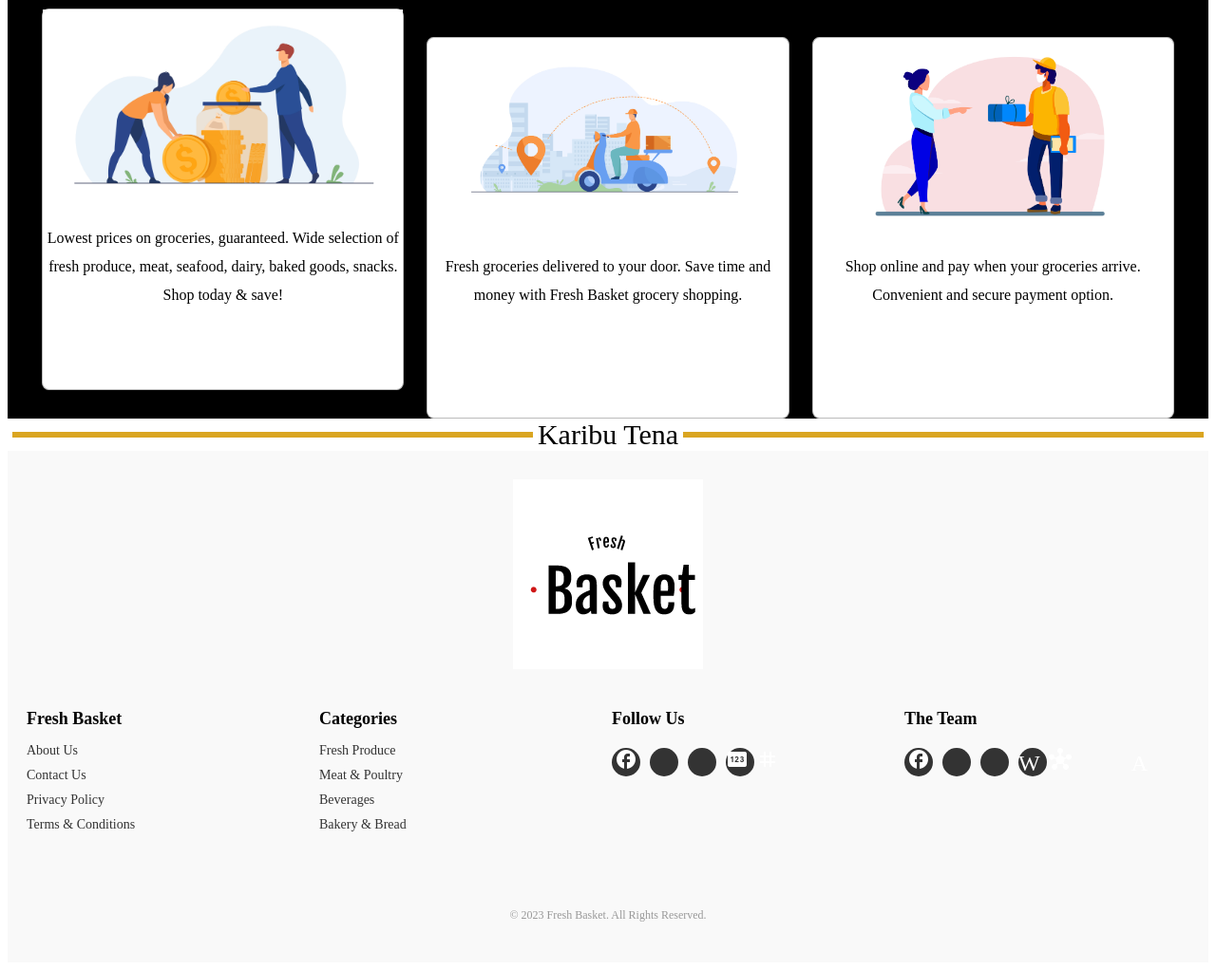
After one commit to theotsori/FreshBasket, a Flask app: page / in a window 1280 px wide. The commit adds this page. Shown: the part 609-1631 px from the top of the page at 95% size. Run offline with Flask 3, Linux system fonts and the light colour scheme.

Commit message:
added more interactivity

```diff
--- /dev/null
+++ b/web_dynamic/templates/index.html
@@ -0,0 +1,124 @@
+<!DOCTYPE html>
+<html lang="en">
+<head>
+    <meta charset="UTF-8">
+    <meta http-equiv="X-UA-Compatible" content="IE=edge">
+    <meta name="viewport" content="width=device-width, initial-scale=1.0">
+    <link rel="stylesheet" type="text/css" href="{{ url_for('static', filename='styles/header.css') }}">
+    <link rel="stylesheet" type="text/css" href="{{ url_for('static', filename='styles/common.css') }}">
+    <link rel="stylesheet" type="text/css" href="{{ url_for('static', filename='styles/footer.css') }}">
+    <link rel="stylesheet" href="https://fonts.googleapis.com/icon?family=Material+Icons">
+    <script src="https://code.jquery.com/jquery-3.6.0.min.js"></script>
+    <script src="{{ url_for('static', filename='scripts/footer.js') }}"></script>
+    <script src="{{ url_for('static', filename='scripts/header.js') }}"></script>
+    <script src="{{ url_for('static', filename='scripts/imageSlider.js') }}"></script>
+    <title>Fresh Basket</title>
+</head>
+<body>
+    <header class="header">
+      <div class="container">
+        <div class="logo">
+          <a href="{{ url_for('home') }}"><img src="{{ url_for('static', filename='images/logo.png') }}" alt="Logo"></a>
+        </div>
+        <div class="menu-toggle">
+          <i class="material-icons">menu</i>
+        </div>
+        <nav class="show-menu">
+          <ul>
+            <li><a href="{{ url_for('home') }}">Home</a></li>
+            <li><a href="{{ url_for('products') }}">Shop</a></li>
+            <li><a href="#">Recipes</a></li>
+            <li><a href="#">Videos</a></li>
+            <li>
+              <form>
+                <input type="search" placeholder="Search the grocery shop...">
+                <button type="submit"><i class="material-icons">search</i></button>
+              </form>
+            </li>
+          </ul>
+        </nav>
+        <div class="user">
+          <div class="sign-in" class="material-icons">
+            <a href="{{ url_for('signin')}}">Sign In</a>
+          </div>
+          <div class="cart">
+            <a href="#"><i class="material-icons">shopping_cart</i><span>0</span></a>
+          </div>
+        </div>
+      </div>
+    </header>
+    <section>
+      <div class="slideshow-container">
+        <img class="slides" src="{{ url_for('static', filename='images/banner1.jpg') }}">
+        <img class="slides" src="{{ url_for('static', filename='images/banner2.jpg') }}">
+        <img class="slides" src="{{ url_for('static', filename='images/banner3.jpg') }}">
+        <img class="slides" src="{{ url_for('static', filename='images/banner4.jpg') }}">
+        <img class="slides" src="{{ url_for('static', filename='images/banner5.jpg') }}">
+        <img class="slides" src="{{ url_for('static', filename='images/banner6.jpg') }}">
+      </div>
+    </section>
+    <section class="features">
+      <div class="features-containers">
+        <img src="{{ url_for('static', filename='images/features1.jpg') }}">
+        <p>Lowest prices on groceries, guaranteed. Wide selection of fresh produce, meat, seafood, dairy, baked goods, snacks. Shop today & save!</p>
+      </div>
+      <div class="features-containers" >
+        <img src="{{ url_for('static', filename='images/features2.jpg') }}">
+        <p>Fresh groceries delivered to your door. Save time and money with Fresh Basket grocery shopping.</p>
+      </div>
+      <div class="features-containers">
+        <img src="{{ url_for('static', filename='images/features3.jpg') }}">
+        <p>Shop online and pay when your groceries arrive. Convenient and secure payment option.</p>
+      </div>
+    </section>
+    <div class="divider">Karibu Tena</div>
+    <footer>
+        <div class="container">
+          <div class="footer-logo">
+            <img src="{{ url_for('static', filename='images/logo.png') }}" alt="Fresh Basket Logo">
+          </div>
+          <div class="footer-columns">
+            <div class="footer-column">
+              <h3>Fresh Basket</h3>
+              <ul>
+                <li><a href="#">About Us</a></li>
+                <li><a href="#">Contact Us</a></li>
+                <li><a href="#">Privacy Policy</a></li>
+                <li><a href="#">Terms & Conditions</a></li>
+              </ul>
+            </div>
+            <div class="footer-column">
+              <h3>Categories</h3>
+              <ul>
+                <li><a href="#">Fresh Produce</a></li>
+                <li><a href="#">Meat & Poultry</a></li>
+                <li><a href="#">Beverages</a></li>
+                <li><a href="#">Bakery & Bread </a></li>
+              </ul>
+            </div>
+            <div class="footer-column">
+              <h3>Follow Us</h3>
+              <ul class="social-media-icons">
+                <li><a href="#"><i class="material-icons">facebook</i></a></li>
+                <li><a href="#"><i class="material-icons">twitter</i></a></li>
+                <li><a href="#"><i class="material-icons">instagram</i></a></li>
+                <li><a href="#"><i class="material-icons">pinterest</i></a></li>
+              </ul>
+            </div>
+            <div class="footer-column">
+              <h3>The Team</h3>
+              <ul class="social-media-icons">
+                <li><a href="https://web.facebook.com/profile.php?id=100089080427306"><i class="material-icons">facebook</i></a></li>
+                <li><a href="https://twitter.com/Theotsori"><i class="material-icons">twitter</i></a></li>
+                <li><a href="https://github.com/theotsori/FreshBasket"><i class="material-icons">github</i></a></li>
+                <li><a href="https://wa.me/message/XPS4G47REHWYD1"><i class="material-icons">WhatsApp</i></a></li>
+              </ul>
+            </div>
+          </div>
+          <div class="footer-bottom">
+            <p>© 2023 Fresh Basket. All Rights Reserved.</p>
+          </div>
+        </div>
+    </footer>
+</body>
+</html>
```
Also changed, not shown: web_dynamic/templates/shop.html (+103 -5 lines), web_dynamic/templates/signin.html (added, +33 -0 lines), web_dynamic/templates/signup.html (+19 -17 lines).
